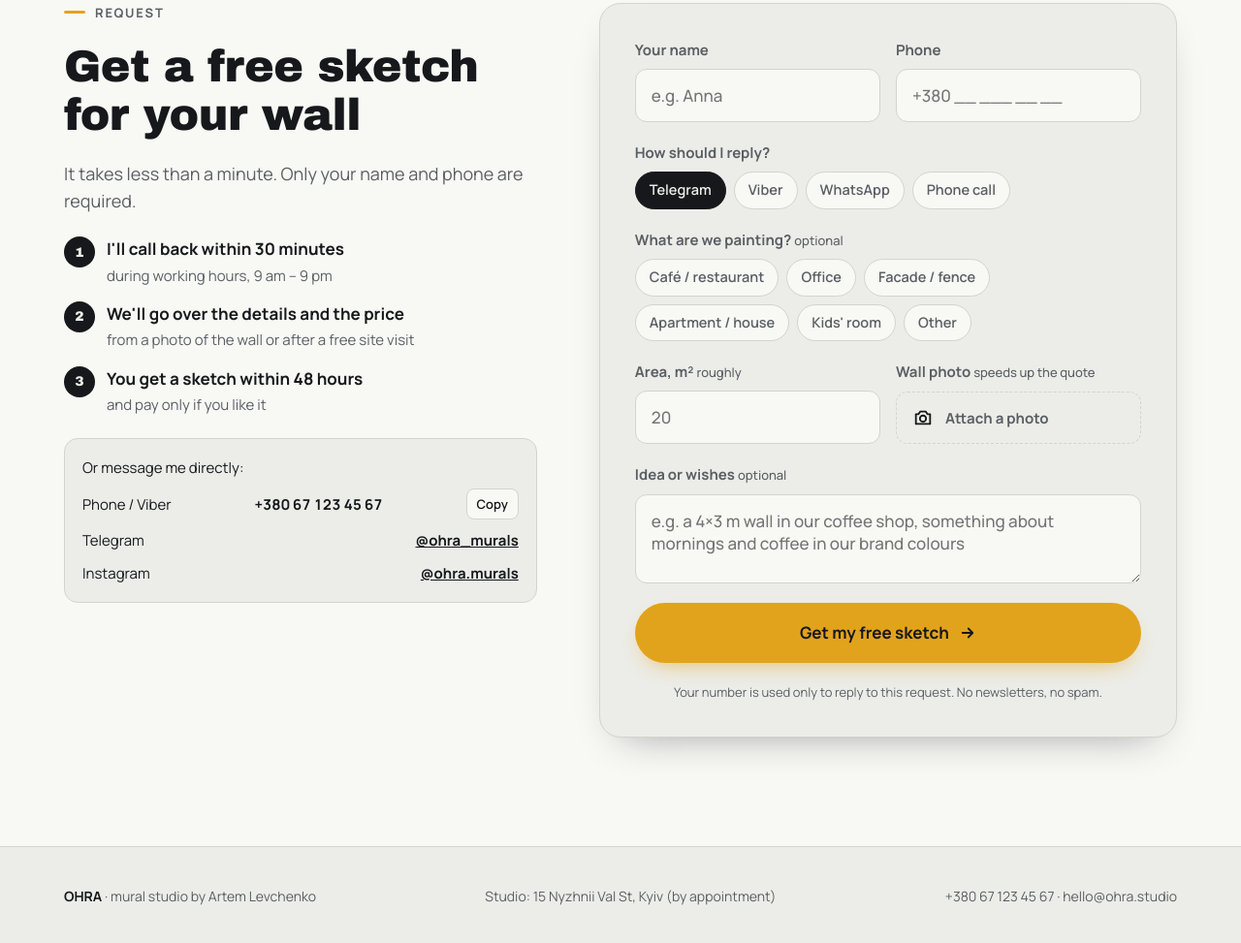
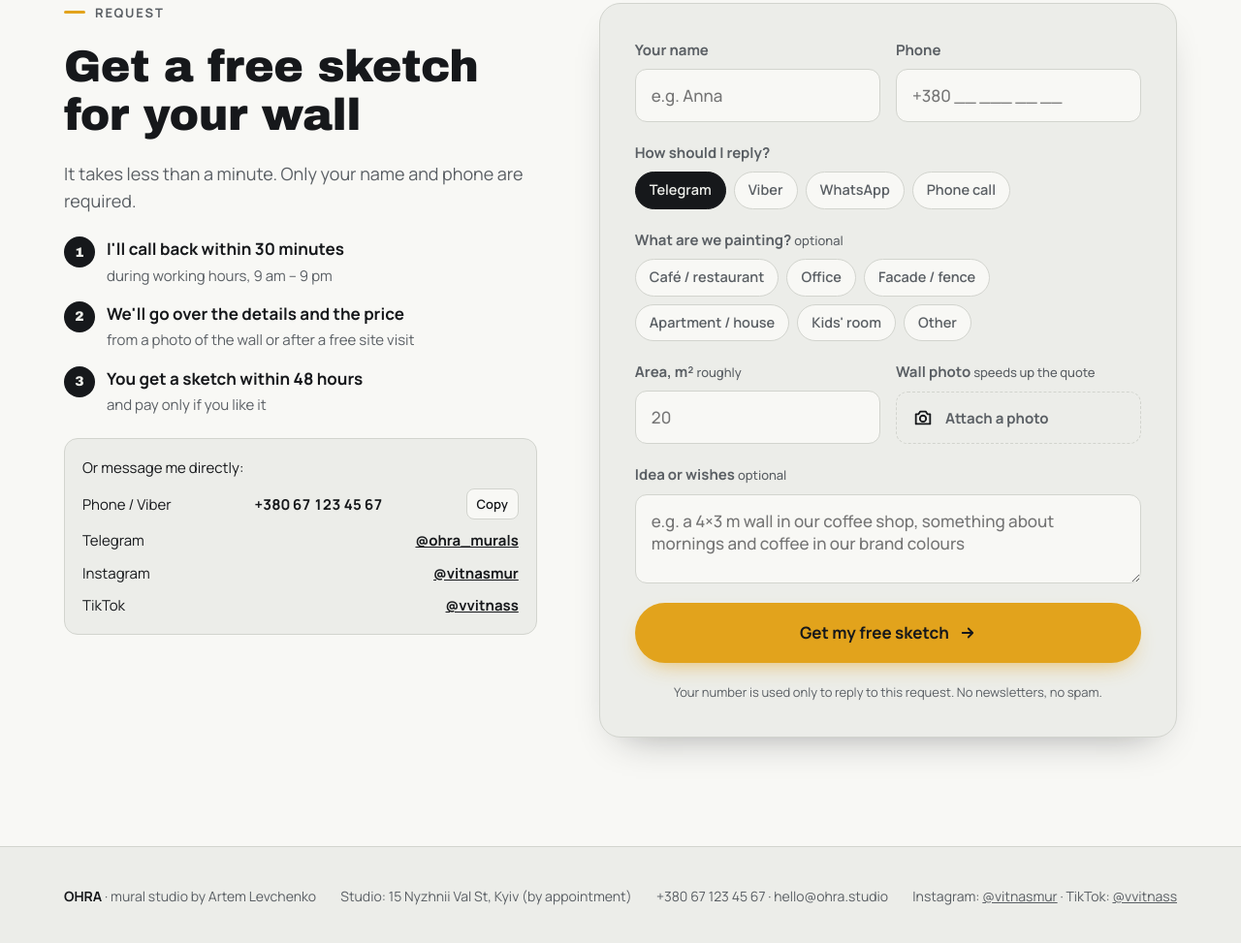
Before and after one commit to vitalarudzik-creator/Muralist-, a plain HTML site: page index.html in a window 1280 px wide. Shown: the part 8271-9244 px from the top of the page at 97% size. Drawn offline with Linux system fonts and the light colour scheme; a web font is replaced by a local one.

Commit message:
Add real Instagram and TikTok links
Co-Authored-By: Claude Opus 5.5 <noreply@anthropic.com>
Claude-Session: https://claude.ai/code/session_011KeFY5RXMf27T761qCXvYT

```diff
--- a/index.html
+++ b/index.html
@@ -608,7 +608,8 @@ dialog::backdrop{background:rgba(10,12,14,.66)}
         <div class="row"><span>Or message me directly:</span></div>
         <div class="row"><span>Phone / Viber</span><b>+380 67 123 45 67</b><button class="copy" type="button" data-copy="+380671234567">Copy</button></div>
         <div class="row"><span>Telegram</span><a href="https://t.me/ohra_murals" target="_blank" rel="noopener"><b>@ohra_murals</b></a></div>
-        <div class="row"><span>Instagram</span><a href="https://instagram.com/ohra.murals" target="_blank" rel="noopener"><b>@ohra.murals</b></a></div>
+        <div class="row"><span>Instagram</span><a href="https://www.instagram.com/vitnasmur/" target="_blank" rel="noopener"><b>@vitnasmur</b></a></div>
+        <div class="row"><span>TikTok</span><a href="https://www.tiktok.com/@vvitnass" target="_blank" rel="noopener"><b>@vvitnass</b></a></div>
       </div>
     </div>
 
@@ -656,6 +657,7 @@ dialog::backdrop{background:rgba(10,12,14,.66)}
     <span><b>OHRA</b> · mural studio by Artem Levchenko</span>
     <span>Studio: 15 Nyzhnii Val St, Kyiv (by appointment)</span>
     <span>+380 67 123 45 67 · hello@ohra.studio</span>
+    <span>Instagram: <a href="https://www.instagram.com/vitnasmur/" target="_blank" rel="noopener">@vitnasmur</a> · TikTok: <a href="https://www.tiktok.com/@vvitnass" target="_blank" rel="noopener">@vvitnass</a></span>
   </div>
 </footer>
 
```
